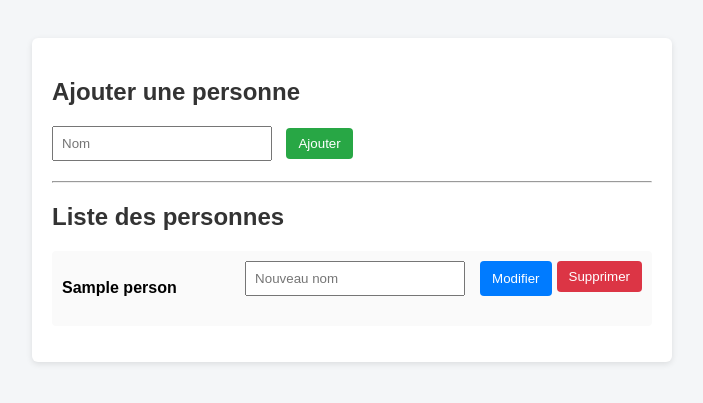
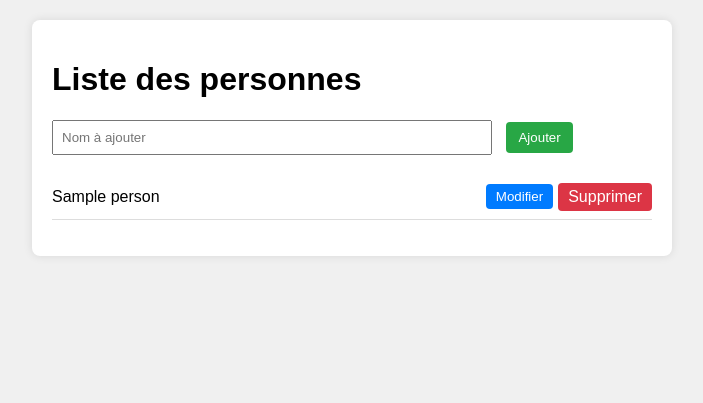
Before and after one commit to alphonse-r/three-tier-flask-app, a Flask app: page / in a window 1280 px wide. Shown: the top 403 px of the page, without its empty margins (288-991 px from the left). Run offline with Flask 2, Linux system fonts and the light colour scheme; tables that the repository leaves empty hold one stand-in row (values such as "Sample post"); some libraries are stand-ins or nearby versions.

Commit message:
mise à jour appli flask et création cicd

```diff
--- a/app.py
+++ b/app.py
@@ -1,9 +1,8 @@
 from flask import Flask, render_template, request, redirect, url_for
 import MySQLdb
 import os
-import time
 
-# Config DB depuis les variables d'environnement
+# Infos DB depuis les variables d'environnement
 DB_HOST = os.environ.get("DB_HOST", "localhost")
 DB_USER = os.environ.get("DB_USER", "flaskuser")
 DB_PASSWORD = os.environ.get("DB_PASSWORD", "flaskpass")
@@ -19,20 +18,7 @@ def get_db_connection():
         db=DB_NAME
     )
 
-def wait_for_db():
-    """Attendre que MySQL soit prêt avant de lancer l'application"""
-    while True:
-        try:
-            conn = get_db_connection()
-            conn.close()
-            print("MySQL est prêt !")
-            break
-        except MySQLdb.OperationalError:
-            print("Attente de MySQL...")
-            time.sleep(2)
-
 def create_table_if_not_exists():
-    """Créer la table person si elle n'existe pas"""
     conn = get_db_connection()
     cur = conn.cursor()
     cur.execute("""
@@ -45,6 +31,8 @@ def create_table_if_not_exists():
     cur.close()
     conn.close()
 
+# Crée la table si elle n'existe pas au démarrage
+create_table_if_not_exists()
 
 @app.route("/", methods=["GET", "POST"])
 def index():
@@ -52,7 +40,7 @@ def index():
     cur = conn.cursor()
 
     # Ajouter une personne
-    if request.method == "POST":
+    if request.method == "POST" and request.form.get("action") == "add":
         name = request.form.get("name")
         if name:
             cur.execute("INSERT INTO person (name) VALUES (%s)", (name,))
@@ -67,7 +55,6 @@ def index():
 
     return render_template("index.html", persons=persons)
 
-
 @app.route("/delete/<int:id>")
 def delete_person(id):
     conn = get_db_connection()
@@ -78,25 +65,21 @@ def delete_person(id):
     conn.close()
     return redirect(url_for("index"))
 
-
 @app.route("/edit/<int:id>", methods=["POST"])
 def edit_person(id):
     new_name = request.form.get("name")
-    conn = get_db_connection()
-    cur = conn.cursor()
-    cur.execute("UPDATE person SET name = %s WHERE id = %s", (new_name, id))
-    conn.commit()
-    cur.close()
-    conn.close()
+    if new_name:
+        conn = get_db_connection()
+        cur = conn.cursor()
+        cur.execute("UPDATE person SET name = %s WHERE id = %s", (new_name, id))
+        conn.commit()
+        cur.close()
+        conn.close()
     return redirect(url_for("index"))
-
 
 @app.route("/health")
 def health():
     return "OK", 200
 
-
 if __name__ == "__main__":
-    wait_for_db()              # Attendre MySQL
-    create_table_if_not_exists()  # Créer table si nécessaire
     app.run(host="0.0.0.0", port=5000)
--- a/docker-compose.yml
+++ b/docker-compose.yml
@@ -6,7 +6,7 @@ services:
       MYSQL_DATABASE: "devops"
       MYSQL_USER: "flaskuser"
       MYSQL_PASSWORD: "flaskpass"
-      MYSQL_ROOT_PASSWORD: "root" # root pour administration, pas pour Flask
+      MYSQL_ROOT_PASSWORD: "root"
     ports:
       - "3306:3306"
     volumes:
@@ -21,7 +21,7 @@ services:
 
   flask:
     build: .
-    container_name: tree-tier-flask-app
+    container_name: three-tier-flask-app
     ports:
       - "5000:5000"
     environment:
--- /dev/null
+++ b/static/script.js
@@ -0,0 +1,20 @@
+document.querySelectorAll('.edit-form').forEach(form => {
+    const editBtn = form.querySelector('.edit-btn');
+    const applyBtn = form.querySelector('.apply-btn');
+    const input = form.querySelector('.edit-input');
+    const nameSpan = form.querySelector('.person-name');
+
+    editBtn.addEventListener('click', () => {
+        // Affiche l'input avec la valeur actuelle
+        input.style.display = 'inline-block';
+        nameSpan.style.display = 'none';
+
+        // Boutons
+        editBtn.style.display = 'none';
+        applyBtn.style.display = 'inline-block';
+    });
+
+    applyBtn.addEventListener('click', () => {
+        // Le formulaire POST est envoyé automatiquement
+    });
+});
--- a/static/style.css
+++ b/static/style.css
@@ -1,73 +1,88 @@
 body {
     font-family: Arial, sans-serif;
-    background-color: #f4f6f8;
-    padding: 30px;
-}
-
-h2 {
-    color: #333;
+    background: #f0f0f0;
+    margin: 0;
+    padding: 20px;
 }
 
 .container {
-    background: white;
+    max-width: 600px;
+    margin: 0 auto;
+    background: #fff;
     padding: 20px;
-    border-radius: 6px;
-    max-width: 600px;
-    margin: auto;
-    box-shadow: 0 2px 6px rgba(0,0,0,0.1);
+    border-radius: 8px;
+    box-shadow: 0 0 10px rgba(0,0,0,0.1);
 }
 
-form {
-    margin-bottom: 20px;
-}
-
-input[type="text"] {
+.add-form input[type="text"] {
+    width: 70%;
     padding: 8px;
-    width: 200px;
     margin-right: 10px;
 }
 
-button {
+.add-btn {
     padding: 8px 12px;
+    background-color: #28a745;
+    color: #fff;
     border: none;
+    cursor: pointer;
     border-radius: 4px;
-    cursor: pointer;
-    color: white;
 }
 
-.btn-add {
-    background-color: #28a745; /* vert */
+.add-btn:hover {
+    background-color: #218838;
 }
 
-.btn-edit {
-    background-color: #007bff; /* bleu */
+.person-list {
+    list-style: none;
+    padding: 0;
+    margin-top: 20px;
 }
 
-.btn-delete {
-    background-color: #dc3545; /* rouge */
-}
-
-ul {
-    list-style: none;
-    padding: 0;
-}
-
-li {
-    background: #fafafa;
-    padding: 10px;
-    margin-bottom: 8px;
+.person-list li {
     display: flex;
     align-items: center;
     justify-content: space-between;
-    border-radius: 4px;
-}
-
-.actions {
-    display: flex;
-    gap: 5px;
+    padding: 8px 0;
+    border-bottom: 1px solid #ddd;
 }
 
 .edit-form {
     display: flex;
-    gap: 5px;
+    align-items: center;
+    width: 100%;
 }
+
+.person-name {
+    flex: 1;
+}
+
+.edit-input {
+    display: none;
+    flex: 1;
+    padding: 6px;
+    margin-right: 10px;
+}
+
+.edit-btn, .apply-btn, .delete-btn {
+    margin-left: 5px;
+    padding: 5px 10px;
+    border: none;
+    border-radius: 4px;
+    cursor: pointer;
+    text-decoration: none;
+    color: #fff;
+}
+
+.edit-btn {
+    background-color: #007bff;
+}
+
+.apply-btn {
+    display: none;
+    background-color: #007bff;
+}
+
+.delete-btn {
+    background-color: #dc3545;
+}
--- a/templates/index.html
+++ b/templates/index.html
@@ -3,47 +3,34 @@
 <head>
     <meta charset="UTF-8">
     <title>Gestion des personnes</title>
-
-    <!-- Charger le CSS depuis le dossier static -->
     <link rel="stylesheet" href="{{ url_for('static', filename='style.css') }}">
 </head>
 <body>
+    <div class="container">
+        <h1>Liste des personnes</h1>
 
-<div class="container">
-
-    <h2>Ajouter une personne</h2>
-
-    <form method="POST">
-        <input type="text" name="name" placeholder="Nom" required>
-        <button type="submit" class="btn-add">Ajouter</button>
+        <!-- Formulaire d'ajout -->
+        <form method="POST" class="add-form">
+            <input type="text" name="name" placeholder="Nom à ajouter" required>
+            <input type="hidden" name="action" value="add">
+            <button type="submit" class="add-btn">Ajouter</button>
         </form>
 
-    <hr>
-
-    <h2>Liste des personnes</h2>
-
-    <ul>
+        <ul class="person-list">
             {% for person in persons %}
             <li>
-            <strong>{{ person[1] }}</strong>
-
-            <div class="actions">
-                <!-- Modifier -->
-                <form action="/edit/{{ person[0] }}" method="POST" class="edit-form">
-                    <input type="text" name="name" placeholder="Nouveau nom" required>
-                    <button type="submit" class="btn-edit">Modifier</button>
+                <form method="POST" action="{{ url_for('edit_person', id=person[0]) }}" class="edit-form">
+                    <span class="person-name">{{ person[1] }}</span>
+                    <input type="text" name="name" value="{{ person[1] }}" class="edit-input">
+                    <button type="button" class="edit-btn">Modifier</button>
+                    <button type="submit" class="apply-btn">Appliquer</button>
+                    <a href="{{ url_for('delete_person', id=person[0]) }}" class="delete-btn">Supprimer</a>
                 </form>
-
-                <!-- Supprimer -->
-                <a href="/delete/{{ person[0] }}">
-                    <button class="btn-delete">Supprimer</button>
-                </a>
-            </div>
             </li>
             {% endfor %}
         </ul>
-
     </div>
 
+    <script src="{{ url_for('static', filename='script.js') }}"></script>
 </body>
 </html>
```
Also changed, not shown: 2 other files. Lines whose indentation alone changed are shown as unchanged.
